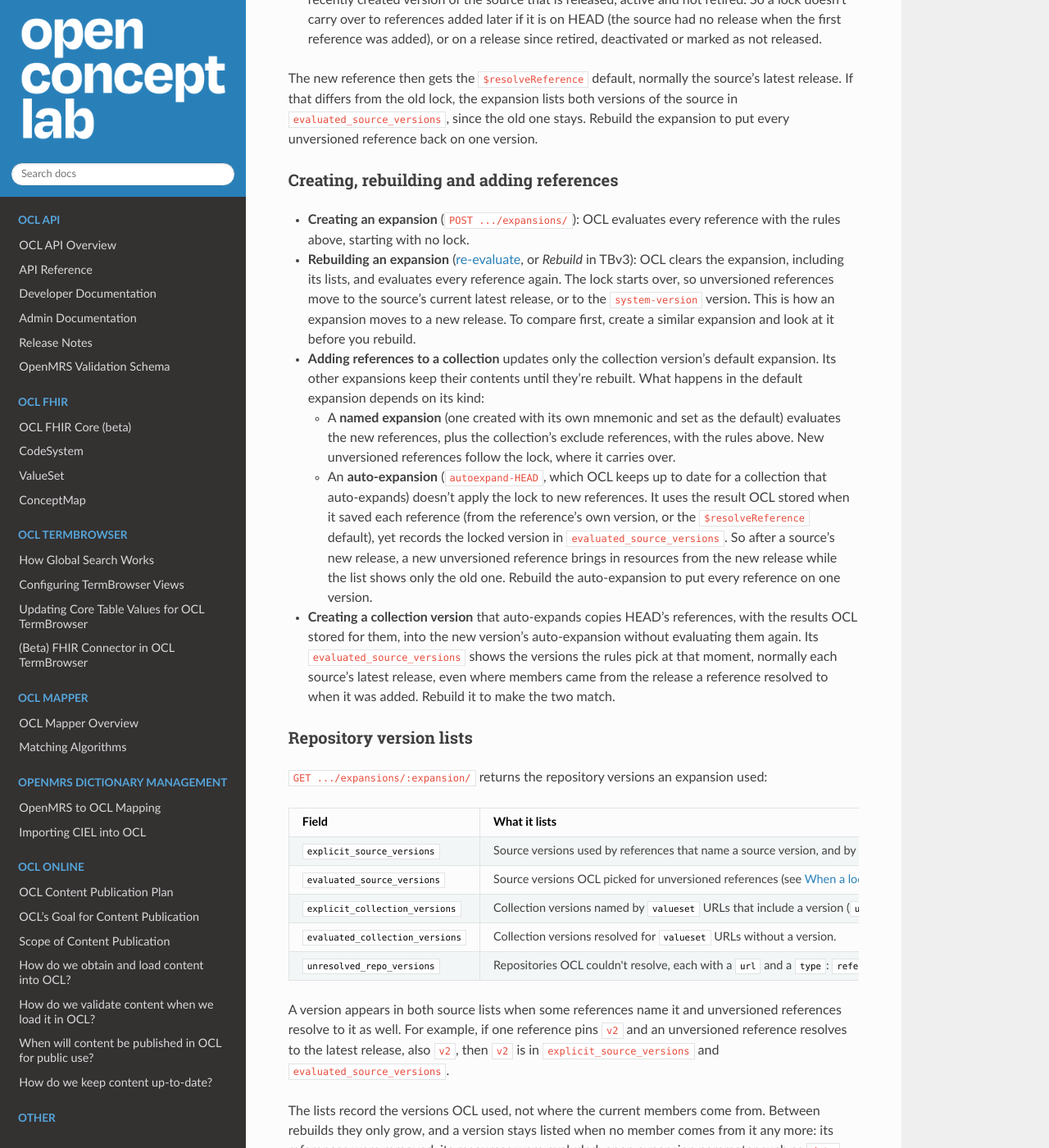
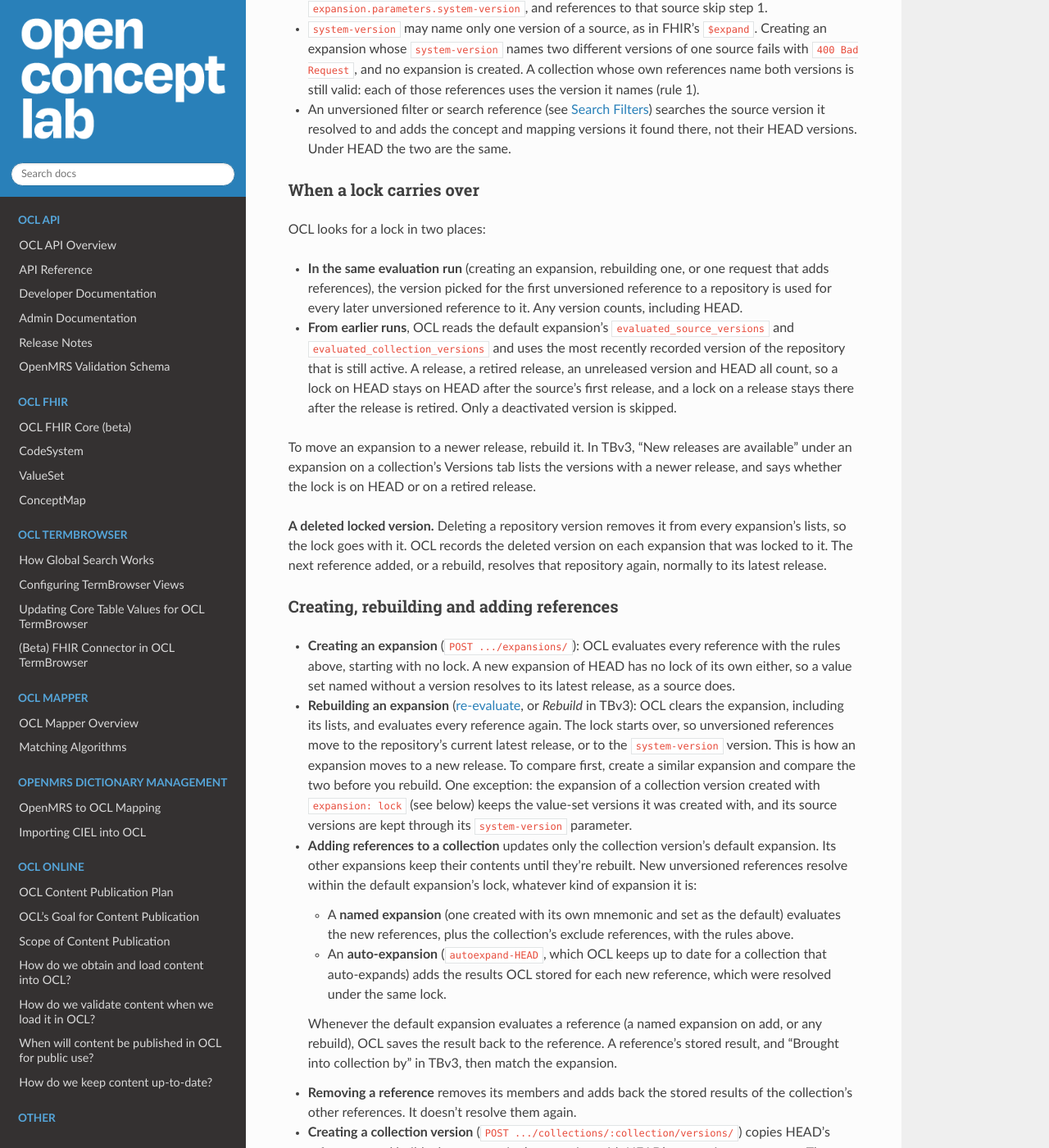
Before and after one commit to OpenConceptLab/ocl-docs, a Sphinx documentation site: the page built from docs/source/oclapi/apireference/collectionReferenceEvaluation.md, in a window 1280 px wide and 1400 px high, scrolled down 8013 px. Shown: the whole window at 82% size. Built offline with Sphinx 7.4.7 and the Read the Docs theme 3.1.0, drawn with Linux system fonts in a browser that asks for light colours; some of the changed text lies outside the part shown.

Commit message:
OpenConceptLab/ocl_issues#3011 | Version Locking and Rebuild an expansion describe the lock that is reused on every add, value-set locks, resource-version and filter references, and version create's expansion choice

```diff
--- a/docs/source/oclapi/apireference/collectionReferenceEvaluation.md
+++ b/docs/source/oclapi/apireference/collectionReferenceEvaluation.md
@@ -120,7 +120,7 @@ Each filter in the array must be a JSON object with three string fields:
 **Filter evaluation:**
 1. An Elasticsearch search is built from the filter criteria.
 2. The search is intersected with the base queryset (processed in batches of 500 to respect Elasticsearch clause limits).
-3. If version is specified or transform is set, the versioned resources are returned directly. Otherwise, the HEAD resources for the matching versioned_object_ids are returned.
+3. The resources found in the searched source version are returned as they are, so a reference resolved to a release adds that release's concept and mapping versions. Under HEAD these are the HEAD resources.
 
 ### Stage 4: Cascade {#cascade}
 
@@ -210,16 +210,22 @@ This prevents the same logical concept from appearing multiple times when refere
 
 ## Version Locking
 
-An expansion keeps every unversioned reference to the same source on one source version. This is **version locking**: the first unversioned reference to a source sets the version, and later unversioned references to that source use the same version instead of resolving on their own. Without it, references added at different times could bring in resources from different releases of the same source.
+An expansion keeps every unversioned reference to the same repository on one version. This is **version locking**: the first unversioned reference to a source or value set sets the version, and later unversioned references to it use the same version instead of resolving on their own. Without it, references added at different times could bring in resources from different releases of the same source.
 
-Version locking applies to source versions, the `system` of a reference. Collection versions named in `valueset` aren't locked: OCL resolves each `valueset` URL on its own.
+Version locking applies to source versions, the `system` of a reference, and to value-set collection versions, the `valueset` URLs that don't name a version. Changing the version an expansion is locked to takes a rebuild: retiring a release, or publishing a new one, doesn't move the lock.
 
 ### How OCL picks a source version
 
 For each reference with a `system`, OCL picks the source version as follows.
 
 1. **A reference that names a source version** (a `version`, or a URL such as `/orgs/MyOrg/sources/MySource/v1/concepts/123/`) uses that version, even if the expansion is locked to another one. A reference pinned to `HEAD` counts. OCL lists the version in `explicit_source_versions`. These references don't lock the source: unversioned references to it still follow rule 3.
-2. **A reference pinned to a resource version (deprecated)** with no source version, such as `/orgs/MyOrg/sources/MySource/concepts/123/456/`, uses the source's `$resolveReference` default: its latest released version, or HEAD if it has none. Neither the lock nor the `system-version` parameter applies, and OCL lists the version in `explicit_source_versions`. If that source version doesn't contain the pinned resource version, the reference adds nothing to the expansion. Replace these references with references that name a source version.
+2. **A reference pinned to a resource version (deprecated)** with no source version, such as `/orgs/MyOrg/sources/MySource/concepts/123/456/`, uses a source version that holds the pinned resource version. Of the source's active versions that hold it, OCL takes the first of:
+   1. a version the expansion is locked to;
+   2. the newest release that isn't retired;
+   3. HEAD;
+   4. the newest of the rest, retired or unreleased.
+
+   The `system-version` parameter doesn't apply to these references, and OCL lists the version in `explicit_source_versions`. If no version holds the pinned resource version, OCL keeps the members the reference already had, lists the reference in `unresolved_repo_versions` with type `reference.resource_version`, and FHIR `$expand` of that expansion returns `422`. Replace these references with references that name a source version.
 3. **An unversioned reference** (no source version and no resource version) uses the first of:
    1. the version of this source named in the expansion's `system-version` parameter;
    2. the version the expansion has already evaluated for this source, its **lock** (see [When a lock carries over](#when-a-lock-carries-over));
@@ -227,28 +233,41 @@ For each reference with a `system`, OCL picks the source version as follows.
 
    OCL lists the version in `evaluated_source_versions`.
 
+A `valueset` URL that names a version (`url|v1` or `.../collections/MyValueSet/v1/`) uses that version, listed in `explicit_collection_versions`. One that doesn't uses the expansion's lock for that value set, else its latest release, and is listed in `evaluated_collection_versions`. `system-version` doesn't reach value sets.
+
 Some details:
 - OCL compares sources by their URL without the version, so a canonical URL and a relative URL for the same source share one lock.
 - Exclude references follow the same rules as include references.
 - OCL resolves each `system-version` entry with `$resolveReference` in the namespace of the collection's owner, as it resolves the collection's references. With URL registries in use, a canonical URL is looked up in the owner's URL registry, then among the owner's repositories, then in the global URL registry. Otherwise OCL looks for a canonical URL in every namespace. An entry that doesn't resolve is listed in `unresolved_repo_versions` with type `expansion.parameters.system-version`, and references to that source skip step 1.
 - `system-version` may name only one version of a source, as in FHIR's `$expand`. Creating an expansion whose `system-version` names two different versions of one source fails with `400 Bad Request`, and no expansion is created. A collection whose own references name both versions is still valid: each of those references uses the version it names (rule 1).
+- An unversioned filter or search reference (see [Search Filters](#filters)) searches the source version it resolved to and adds the concept and mapping versions it found there, not their HEAD versions. Under HEAD the two are the same.
 
 ### When a lock carries over
 
 OCL looks for a lock in two places:
-- **In the same evaluation run** (creating an expansion, rebuilding one, or one request that adds references), the version picked for the first unversioned reference to a source is used for every later unversioned reference to it. Any version counts, including HEAD.
-- **From earlier runs**, OCL reads the expansion's `evaluated_source_versions` and uses the most recently created version of the source that is released, active and not retired. So a lock doesn't carry over to references added later if it is on HEAD (the source had no release when the first reference was added), or on a release since retired, deactivated or marked as not released.
+- **In the same evaluation run** (creating an expansion, rebuilding one, or one request that adds references), the version picked for the first unversioned reference to a repository is used for every later unversioned reference to it. Any version counts, including HEAD.
+- **From earlier runs**, OCL reads the default expansion's `evaluated_source_versions` and `evaluated_collection_versions` and uses the most recently recorded version of the repository that is still active. A release, a retired release, an unreleased version and HEAD all count, so a lock on HEAD stays on HEAD after the source's first release, and a lock on a release stays there after the release is retired. Only a deactivated version is skipped.
 
-The new reference then gets the `$resolveReference` default, normally the source's latest release. If that differs from the old lock, the expansion lists both versions of the source in `evaluated_source_versions`, since the old one stays. Rebuild the expansion to put every unversioned reference back on one version.
+To move an expansion to a newer release, rebuild it. In TBv3, "New releases are available" under an expansion on a collection's Versions tab lists the versions with a newer release, and says whether the lock is on HEAD or on a retired release.
+
+**A deleted locked version.** Deleting a repository version removes it from every expansion's lists, so the lock goes with it. OCL records the deleted version on each expansion that was locked to it. The next reference added, or a rebuild, resolves that repository again, normally to its latest release.
 
 ### Creating, rebuilding and adding references
 
-- **Creating an expansion** (`POST .../expansions/`): OCL evaluates every reference with the rules above, starting with no lock.
-- **Rebuilding an expansion** ([re-evaluate](expansions.md), or *Rebuild* in TBv3): OCL clears the expansion, including its lists, and evaluates every reference again. The lock starts over, so unversioned references move to the source's current latest release, or to the `system-version` version. This is how an expansion moves to a new release. To compare first, create a similar expansion and look at it before you rebuild.
-- **Adding references to a collection** updates only the collection version's default expansion. Its other expansions keep their contents until they're rebuilt. What happens in the default expansion depends on its kind:
-  - A **named expansion** (one created with its own mnemonic and set as the default) evaluates the new references, plus the collection's exclude references, with the rules above. New unversioned references follow the lock, where it carries over.
-  - An **auto-expansion** (`autoexpand-HEAD`, which OCL keeps up to date for a collection that auto-expands) doesn't apply the lock to new references. It uses the result OCL stored when it saved each reference (from the reference's own version, or the `$resolveReference` default), yet records the locked version in `evaluated_source_versions`. So after a source's new release, a new unversioned reference brings in resources from the new release while the list shows only the old one. Rebuild the auto-expansion to put every reference on one version.
-- **Creating a collection version** that auto-expands copies HEAD's references, with the results OCL stored for them, into the new version's auto-expansion without evaluating them again. Its `evaluated_source_versions` shows the versions the rules pick at that moment, normally each source's latest release, even where members came from the release a reference resolved to when it was added. Rebuild it to make the two match.
+- **Creating an expansion** (`POST .../expansions/`): OCL evaluates every reference with the rules above, starting with no lock. A new expansion of HEAD has no lock of its own either, so a value set named without a version resolves to its latest release, as a source does.
+- **Rebuilding an expansion** ([re-evaluate](expansions.md#rebuild-an-expansion), or *Rebuild* in TBv3): OCL clears the expansion, including its lists, and evaluates every reference again. The lock starts over, so unversioned references move to the repository's current latest release, or to the `system-version` version. This is how an expansion moves to a new release. To compare first, create a similar expansion and compare the two before you rebuild. One exception: the expansion of a collection version created with `expansion: lock` (see below) keeps the value-set versions it was created with, and its source versions are kept through its `system-version` parameter.
+- **Adding references to a collection** updates only the collection version's default expansion. Its other expansions keep their contents until they're rebuilt. New unversioned references resolve within the default expansion's lock, whatever kind of expansion it is:
+  - A **named expansion** (one created with its own mnemonic and set as the default) evaluates the new references, plus the collection's exclude references, with the rules above.
+  - An **auto-expansion** (`autoexpand-HEAD`, which OCL keeps up to date for a collection that auto-expands) adds the results OCL stored for each new reference, which were resolved under the same lock.
+
+  Whenever the default expansion evaluates a reference (a named expansion on add, or any rebuild), OCL saves the result back to the reference. A reference's stored result, and "Brought into collection by" in TBv3, then match the expansion.
+- **Removing a reference** removes its members and adds back the stored results of the collection's other references. It doesn't resolve them again.
+- **Creating a collection version** (`POST .../collections/:collection/versions/`) copies HEAD's references and builds the new version's expansion with HEAD's expansion parameters. The `expansion` field of the request picks how:
+  - `lock`: OCL adds HEAD's locked source versions to `system-version` and carries over HEAD's value-set locks, so the new version resolves to the versions HEAD's expansion used. TBv3 calls this *Lock repo versions*.
+  - `latest`: OCL evaluates every reference from scratch, so unversioned references use each repository's latest release. TBv3 calls this *Evaluate from scratch*.
+  - `none`: the version has no expansion; you can add one later.
+
+  Without `expansion`, a version that auto-expands gets `lock` if HEAD has a default expansion, else `latest`. With `lock` or `latest`, OCL evaluates every reference again: it doesn't copy HEAD's expansion. HEAD concepts and mappings in the new version become their latest concept and mapping versions.
 
 ### Repository version lists
 
@@ -260,7 +279,7 @@ The new reference then gets the `$resolveReference` default, normally the source
 | `evaluated_source_versions` | Source versions OCL picked for unversioned references (see [When a lock carries over](#when-a-lock-carries-over)). |
 | `explicit_collection_versions` | Collection versions named by `valueset` URLs that include a version (`url|v1` or `.../collections/MyValueSet/v1/`). |
 | `evaluated_collection_versions` | Collection versions resolved for `valueset` URLs without a version. |
-| `unresolved_repo_versions` | Repositories OCL couldn't resolve, each with a `url` and a `type`: `reference.system`, `reference.valueset` or `expansion.parameters.system-version`. It holds the entries from the latest evaluation that had any, and a rebuild clears it. |
+| `unresolved_repo_versions` | Repositories OCL couldn't resolve, each with a `url` and a `type`: `reference.system`, `reference.valueset`, `reference.resource_version` (a deprecated resource-version reference no version holds) or `expansion.parameters.system-version`. It holds the entries from the latest evaluation that had any, and a rebuild clears it. |
 
 A version appears in both source lists when some references name it and unversioned references resolve to it as well. For example, if one reference pins `v2` and an unversioned reference resolves to the latest release, also `v2`, then `v2` is in `explicit_source_versions` and `evaluated_source_versions`.
 
@@ -285,7 +304,7 @@ Before oclapi2 2.3.215, a rebuild didn't start over either: it kept the existing
 - a source with more than one version across the two lists, beyond what its version-pinned references explain;
 - both lists empty in an expansion that has members, which means it was built before OCL recorded repository versions at all and hasn't been rebuilt since.
 
-The lists can't show the auto-expansion case described above, where members come from a newer release than the one listed. If references were added to an auto-expansion after a source's new release, rebuild it.
+The lists also can't show one older case. Before auto-expansions applied the lock to added references, an unversioned reference added after a source's new release brought in resources from that release while the list showed only the old one. Likewise, a collection version created before OCL evaluated its references again took its members from HEAD's stored results. If either could apply, rebuild the expansion.
 
 **How to fix.** Rebuild the expansion (see above). To stay on an older release instead, create an expansion whose `system-version` names that release, or pin the references to it.
 
```
Also changed, not shown: docs/source/oclapi/apireference/collections.md (+1 -0 lines), docs/source/oclapi/apireference/expansions.md (+6 -2 lines).
